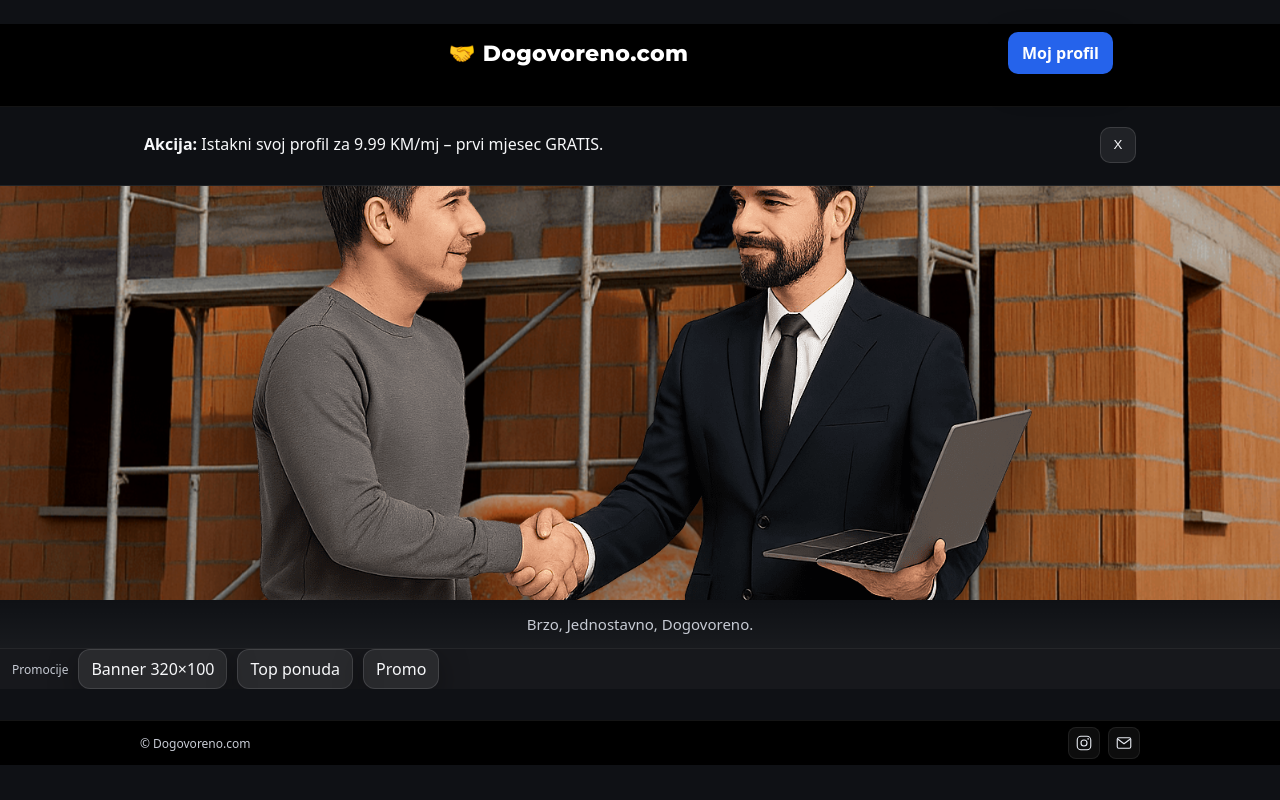
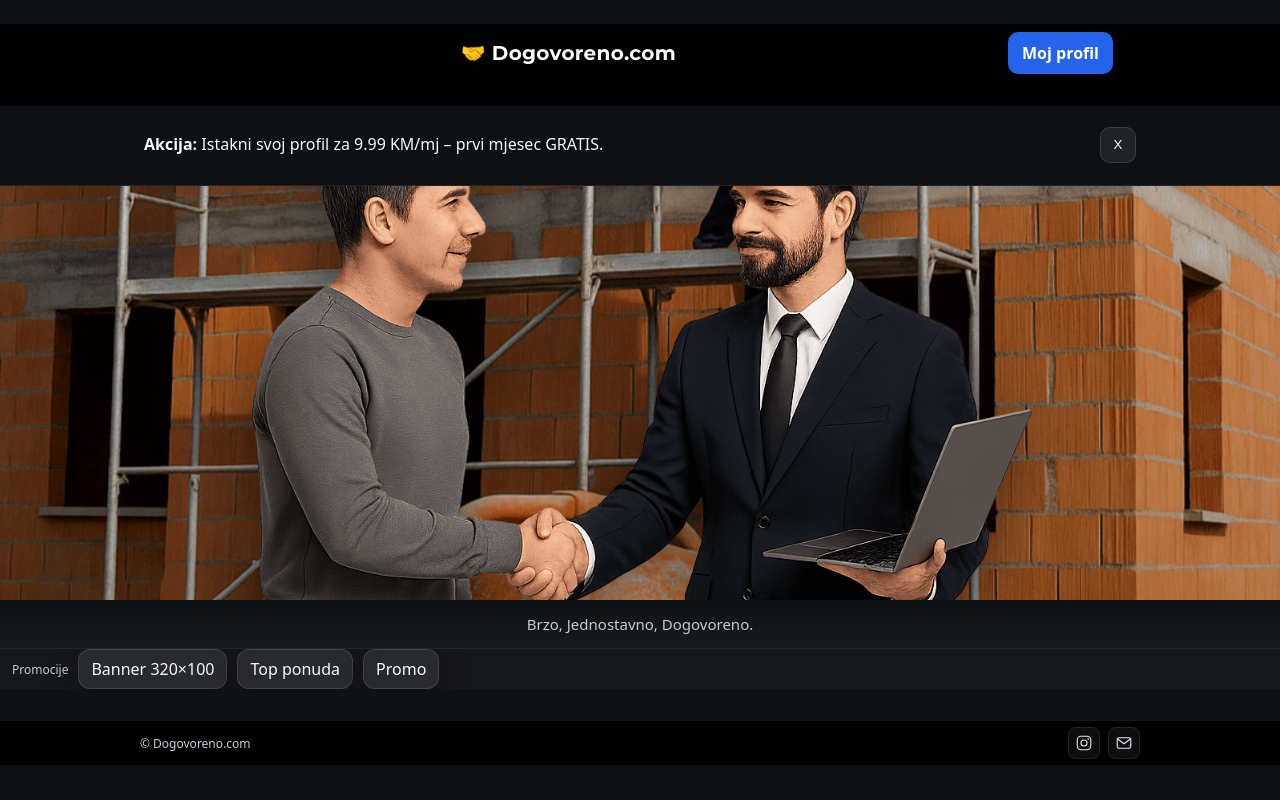
Before and after one commit to zvonebeslic/Dogovoreno, a PHP site: page / in a window 1280 px wide. Run offline with PHP 8.4, Linux system fonts and the light colour scheme.

Commit message:
Update base.css

```diff
--- a/base.css
+++ b/base.css
@@ -99,7 +99,7 @@ input,textarea,select{
   align-items:center;
   justify-content:flex-end;
   padding:8px 16px;
-  min-height:40px;
+  min-height:35px;
 }
 
 /* NASLOV – fiksno u centru ekrana */
@@ -108,8 +108,8 @@ input,textarea,select{
   left:43%;
   transform:translateX(-50%);
   font-family:'Montserrat', sans-serif;
-  font-weight:800;
-  font-size:clamp(18px, 2.6vw, 22px);
+  font-weight:700;
+  font-size:clamp(18px, 2.4vw, 20px);
   letter-spacing:0.3px;
   color:#fff;
   text-align:center;
```
